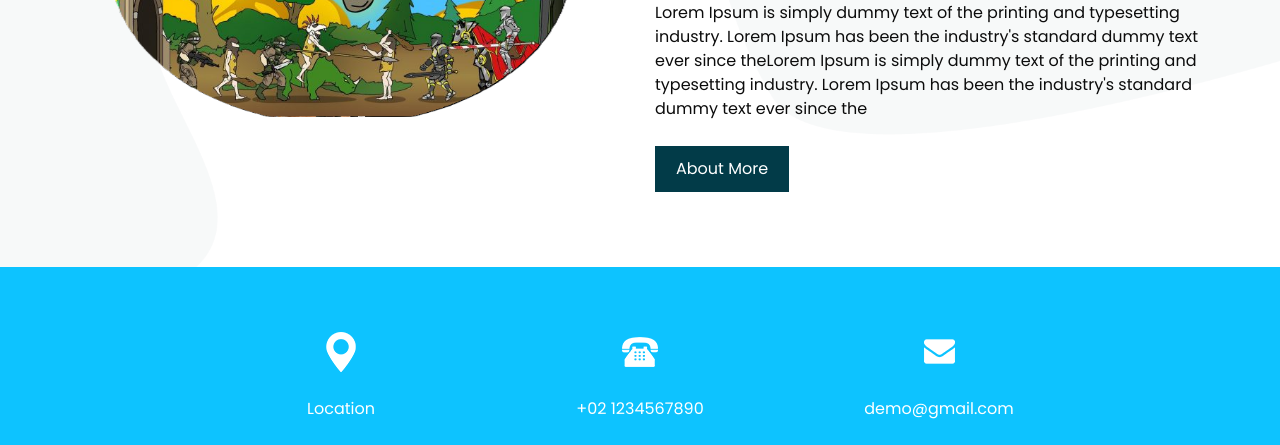
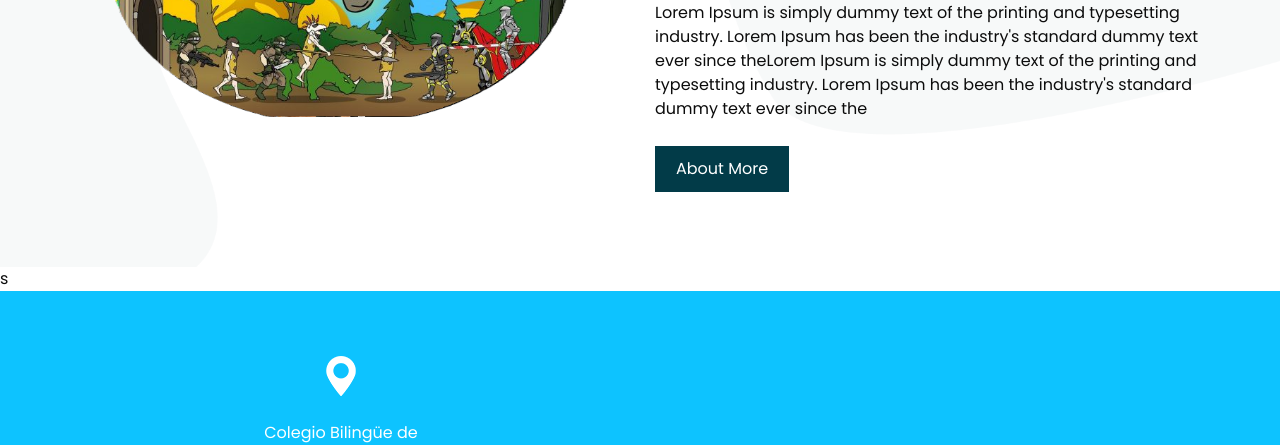
Before and after one commit to CamilaAlv-Dev/especializacion, a plain HTML site: page contact.html in a window 1280 px wide. Shown: the part 362-807 px from the top of the page. Drawn offline with nearby package versions, Linux system fonts and the light colour scheme.

Commit message:
Update contact.html

```diff
--- a/contact.html
+++ b/contact.html
@@ -110,7 +110,7 @@
     </div>
   </section>
 
-  <!-- info section -->
+  <!-- info section -->s
   <section class="info_section layout_padding2">
     <div class="container">
       <div class="info_items">
@@ -121,31 +121,7 @@
             </div>
             <div class="detail-box">
               <p>
-                Location
-              </p>
-            </div>
-          </div>
-        </a>
-        <a href="">
-          <div class="item ">
-            <div class="img-box box-2">
-              <img src="" alt="">
-            </div>
-            <div class="detail-box">
-              <p>
-                +02 1234567890
-              </p>
-            </div>
-          </div>
-        </a>
-        <a href="">
-          <div class="item ">
-            <div class="img-box box-3">
-              <img src="" alt="">
-            </div>
-            <div class="detail-box">
-              <p>
-                demo@gmail.com
+                Colegio Bilingüe de Nuestra Señora del Rosario - Bogotá
               </p>
             </div>
           </div>
```
